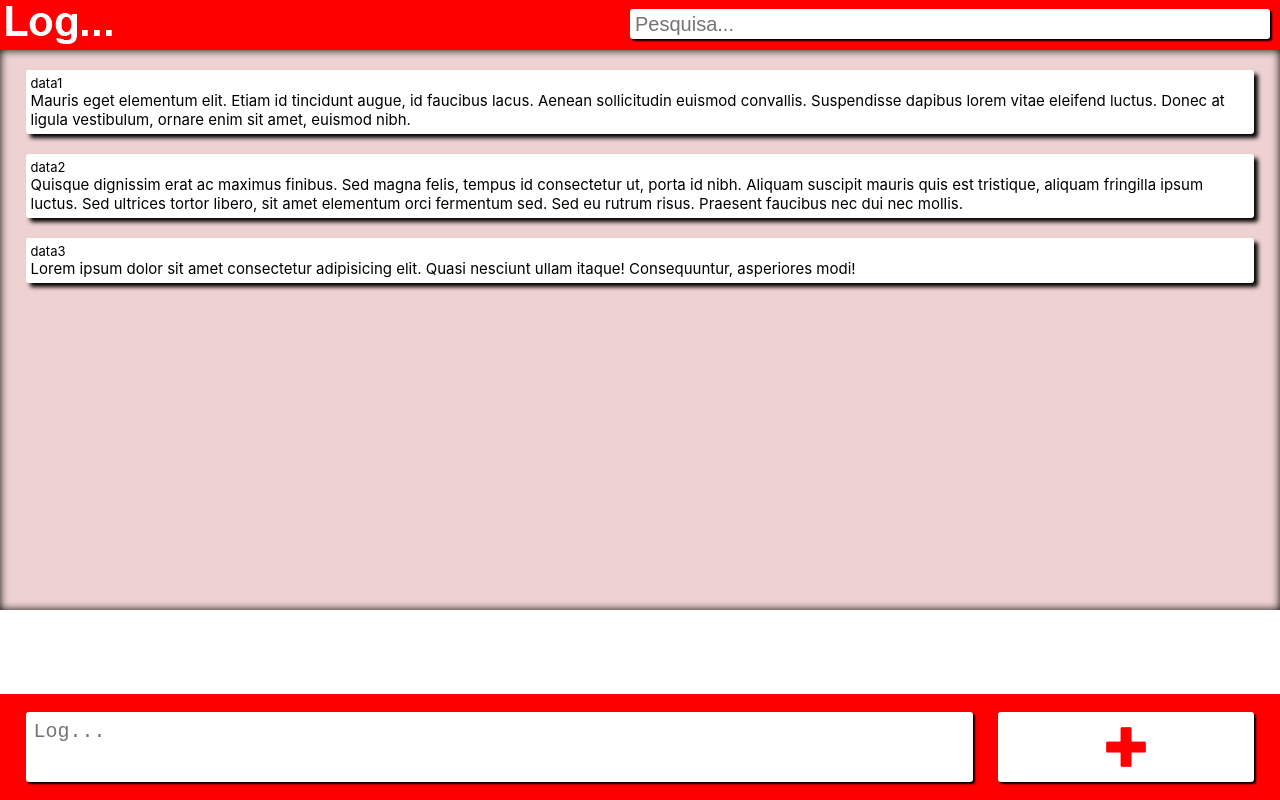
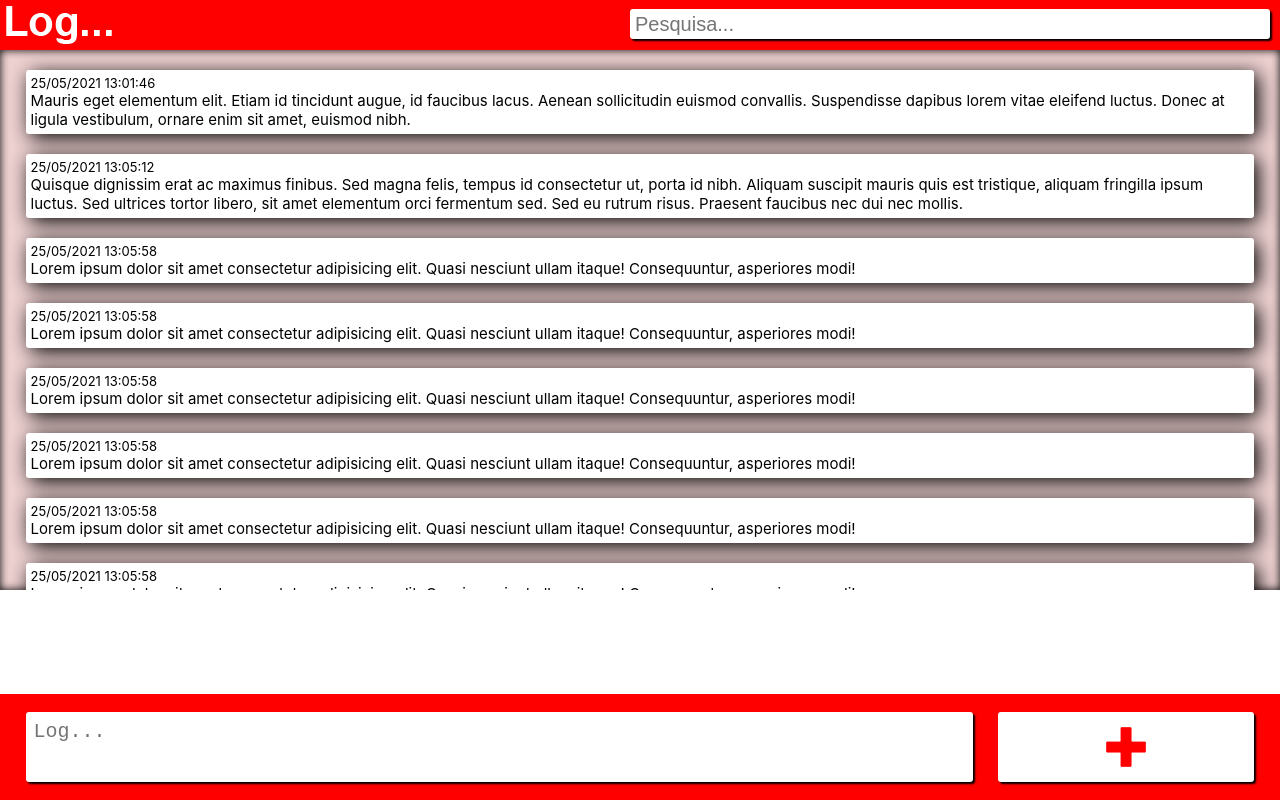
Before and after one commit to andrenobreg/logapp, a React (Create React App) app: page / in a window 1280 px wide. Built offline with nearby package versions, Linux system fonts and the light colour scheme.

Commit message:
App funcional (exceto erro div board)

```diff
--- a/src/cardnota.js
+++ b/src/cardnota.js
@@ -5,8 +5,8 @@ function Cardnota (date, nota){
     return (
         <div>
             <body style={{margin: 0}}>
-                <div class="container" style={{display:"grid", gridTemplateColumns:"repeat(auto-fill, minmax(250px, 1fr));"}}>
-                    <div class="quote" style={{boxShadow: "4px 4px 4px black", borderRadius:"3px", backgroundColor:"white", height:"auto", width:"96vw", marginLeft:"2vw", marginRight:"2vw", marginTop:"20px", paddingBottom:"5px", paddingTop:"5px"}}>
+                <div style={{display:"grid", gridTemplateColumns:"repeat(auto-fill, minmax(250px, 1fr));"}}>
+                    <div style={{boxShadow: "4px 4px 20px black", borderRadius:"3px", backgroundColor:"white", height:"auto", width:"96vw", marginLeft:"2vw", marginRight:"2vw", marginTop:"20px", paddingBottom:"5px", paddingTop:"5px"}}>
                         <div style={{fontSize:"13px", textAlign:"left", marginLeft:"5px", marginRight:"5px"}}>
                             {date}
                         </div>
--- a/src/database.js
+++ b/src/database.js
@@ -4,9 +4,23 @@ function Database () {
 
     let valor = {
         basenotas: [
-            {date: "data1", nota: "Mauris eget elementum elit. Etiam id tincidunt augue, id faucibus lacus. Aenean sollicitudin euismod convallis. Suspendisse dapibus lorem vitae eleifend luctus. Donec at ligula vestibulum, ornare enim sit amet, euismod nibh."},
-            {date: "data2", nota: "Quisque dignissim erat ac maximus finibus. Sed magna felis, tempus id consectetur ut, porta id nibh. Aliquam suscipit mauris quis est tristique, aliquam fringilla ipsum luctus. Sed ultrices tortor libero, sit amet elementum orci fermentum sed. Sed eu rutrum risus. Praesent faucibus nec dui nec mollis."},
-            {date: "data3", nota: "Lorem ipsum dolor sit amet consectetur adipisicing elit. Quasi nesciunt ullam itaque! Consequuntur, asperiores modi!"}],
+            {date: "25/05/2021 13:01:46", nota: "Mauris eget elementum elit. Etiam id tincidunt augue, id faucibus lacus. Aenean sollicitudin euismod convallis. Suspendisse dapibus lorem vitae eleifend luctus. Donec at ligula vestibulum, ornare enim sit amet, euismod nibh."},
+            {date: "25/05/2021 13:05:12", nota: "Quisque dignissim erat ac maximus finibus. Sed magna felis, tempus id consectetur ut, porta id nibh. Aliquam suscipit mauris quis est tristique, aliquam fringilla ipsum luctus. Sed ultrices tortor libero, sit amet elementum orci fermentum sed. Sed eu rutrum risus. Praesent faucibus nec dui nec mollis."},
+            {date: "25/05/2021 13:05:58", nota: "Lorem ipsum dolor sit amet consectetur adipisicing elit. Quasi nesciunt ullam itaque! Consequuntur, asperiores modi!"},
+            {date: "25/05/2021 13:05:58", nota: "Lorem ipsum dolor sit amet consectetur adipisicing elit. Quasi nesciunt ullam itaque! Consequuntur, asperiores modi!"},
+            {date: "25/05/2021 13:05:58", nota: "Lorem ipsum dolor sit amet consectetur adipisicing elit. Quasi nesciunt ullam itaque! Consequuntur, asperiores modi!"},
+            {date: "25/05/2021 13:05:58", nota: "Lorem ipsum dolor sit amet consectetur adipisicing elit. Quasi nesciunt ullam itaque! Consequuntur, asperiores modi!"},
+            {date: "25/05/2021 13:05:58", nota: "Lorem ipsum dolor sit amet consectetur adipisicing elit. Quasi nesciunt ullam itaque! Consequuntur, asperiores modi!"},
+            {date: "25/05/2021 13:05:58", nota: "Lorem ipsum dolor sit amet consectetur adipisicing elit. Quasi nesciunt ullam itaque! Consequuntur, asperiores modi!"},
+            {date: "25/05/2021 13:05:58", nota: "Lorem ipsum dolor sit amet consectetur adipisicing elit. Quasi nesciunt ullam itaque! Consequuntur, asperiores modi!"},
+            {date: "25/05/2021 13:05:58", nota: "Lorem ipsum dolor sit amet consectetur adipisicing elit. Quasi nesciunt ullam itaque! Consequuntur, asperiores modi!"},
+            {date: "25/05/2021 13:05:58", nota: "Lorem ipsum dolor sit amet consectetur adipisicing elit. Quasi nesciunt ullam itaque! Consequuntur, asperiores modi!"},
+            {date: "25/05/2021 13:05:58", nota: "Lorem ipsum dolor sit amet consectetur adipisicing elit. Quasi nesciunt ullam itaque! Consequuntur, asperiores modi!"},
+            {date: "25/05/2021 13:05:58", nota: "Lorem ipsum dolor sit amet consectetur adipisicing elit. Quasi nesciunt ullam itaque! Consequuntur, asperiores modi!"},
+            {date: "25/05/2021 13:05:58", nota: "Lorem ipsum dolor sit amet consectetur adipisicing elit. Quasi nesciunt ullam itaque! Consequuntur, asperiores modi!"},
+            {date: "25/05/2021 13:05:58", nota: "Lorem ipsum dolor sit amet consectetur adipisicing elit. Quasi nesciunt ullam itaque! Consequuntur, asperiores modi!"},
+
+        ],
 
     }
     return valor;
--- a/src/home.js
+++ b/src/home.js
@@ -8,7 +8,7 @@ class Home extends React.PureComponent {
 	constructor(props) {
 		super(props);
 		this.state = {
-            height: "calc(100vh - 250px)",
+            height: "auto",//"calc(100vh - 250px)",
             basenotas: Database().basenotas,
             value: "",
 			rows: 2,
@@ -86,14 +86,21 @@ class Home extends React.PureComponent {
 		return (
 			<div>
             <html>
-                <body>
+
+                <header>
                 <div style={{boxShadow: "5px 5px 10px black", width:"100%", height:"50px", backgroundColor:"red", position:"relative"}}>
                     <img src={logo} style={{float:"left", padding:"6px"}}/>
                     <input type="text"  placeholder="Pesquisa..."  id="entradabusca" onKeyUp={filterFunction} style={{paddingLeft:"5px", height:"30px", width:"50vw", float:"right", marginTop:"9px", marginRight:"10px", boxShadow: "2px 2px 2px black", boxSizing:"border-box", border:"none", borderRadius:"3px", resize:"none", fontSize:"20px", outline:"0"}}/>
                 </div>
-                        <div id="board" style={{boxShadow: "inset 0px 0px 8px black", scrollBehavior:"smooth", display:"flex", flexDirection:"column", backgroundColor:"#eed1d1", position:"relative", height:this.state.height, overflow:"auto", paddingBottom:"10px"}}>
+                </header>
+
+                <body>
+                        <div id="board" style={{boxShadow: "inset 0px 0px 8px black", scrollBehavior:"smooth", display:"flex", flexDirection:"column", backgroundColor:"#eed1d1", position:"relative", height:"calc(100vh - 270px)", overflow:"auto", paddingBottom:"10px"}}>
                         {this.state.basenotas.map((objeto) => (<a className="resultados">{Cardnota(objeto.date, objeto.nota)}</a>) )}
                         </div>
+                </body>
+
+                <footer>
                         <div style={{whiteSpace:"pre-wrap", boxSizing:"border-box", display: "flex", width:"100%", maxHeight:"200px", backgroundColor:"red", position:"absolute", bottom:"0", paddingTop:"18px", paddingBottom:"18px", paddingLeft:"2vw", paddingRight:"2vw"}}>
                         <textarea
                         style={{boxShadow: "2px 2px 2px black", boxSizing:"border-box", border:"none", borderRadius:"3px", resize:"none", fontSize:"20px", lineHeight:"24px", overflow:"auto", height:"auto", padding:"8px", outline:"0", float:"left", marginLeft:"0px", marginTop:"0px", marginBottom:"0px", width:"74vw", maxHeight:"100px"}}
@@ -110,7 +117,7 @@ class Home extends React.PureComponent {
                             </div>
                         </div>
                         </div>
-                </body>
+                </footer>
             </html>
         </div>
 		);
--- a/src/routes.js
+++ b/src/routes.js
@@ -8,6 +8,7 @@ function Routes(){
               <BrowserRouter>
                      <Switch>
                             <Route exact path="/" component={Home}/>;
+                            <Route exact path="/teste" component={Home}/>;
                      </Switch>
               </BrowserRouter>
 
```
Also changed, not shown: src/teste.js (added).
